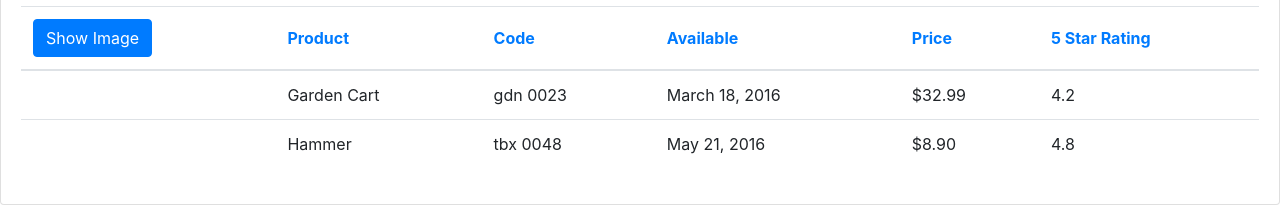
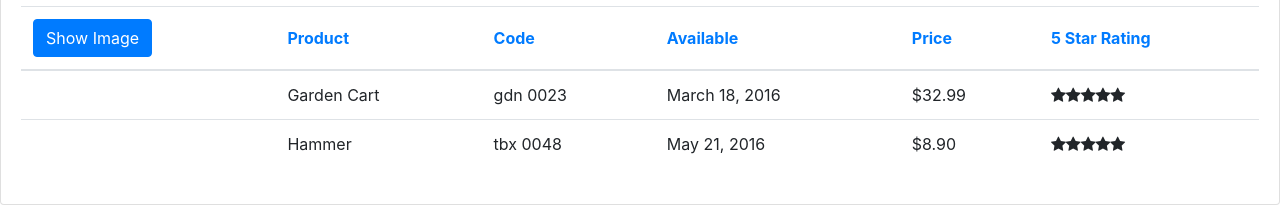
Before and after one commit to SamPlifier/psProductManager, an Angular app: page / in a window 1280 px wide. Shown: the part 202-420 px from the top of the page. Built offline with nearby package versions, Linux system fonts and the light colour scheme.

Commit message:
setting up nested component for stars

```diff
--- a/src/app/app.module.ts
+++ b/src/app/app.module.ts
@@ -4,12 +4,14 @@
 import { AppComponent } from './app.component';
 import { ProductListComponent } from './products/product-list.component';
 import { ConvertToSpacesPipe } from './shared/convertToSpaces.pipe';
+import { StarComponent } from './shared/star.component';
 
 @NgModule({
   declarations: [
     AppComponent,
     ProductListComponent,
-    ConvertToSpacesPipe
+    ConvertToSpacesPipe,
+    StarComponent
   ],
   imports: [
     BrowserModule,
--- a/src/app/products/product-list.component.html
+++ b/src/app/products/product-list.component.html
@@ -46,7 +46,7 @@
                 <td>{{ product.productCode | lowercase | convertToSpaces: '-' }}</td>
                 <td>{{ product.releaseDate }}</td>
                 <td>{{ product.price | currency:'USD':'symbol':'1.2-2' }}</td>
-                <td>{{ product.starRating }}</td>
+                <td><pm-star></pm-star></td>
             </tr>
         </tbody>
       </table>
--- /dev/null
+++ b/src/app/shared/star.component.ts
@@ -0,0 +1,14 @@
+import { Component, OnChanges } from '@angular/core';
+@Component({
+    selector: 'pm-star',
+    templateUrl: './star.component.html',
+    styleUrls: ['./star.component.css']
+})
+export class StarComponent implements OnChanges {
+    rating: number = 4;
+    starWidth: number;
+
+    ngOnChanges(): void {
+        this.starWidth = this.rating * 75 / 5;
+    }
+}
```
